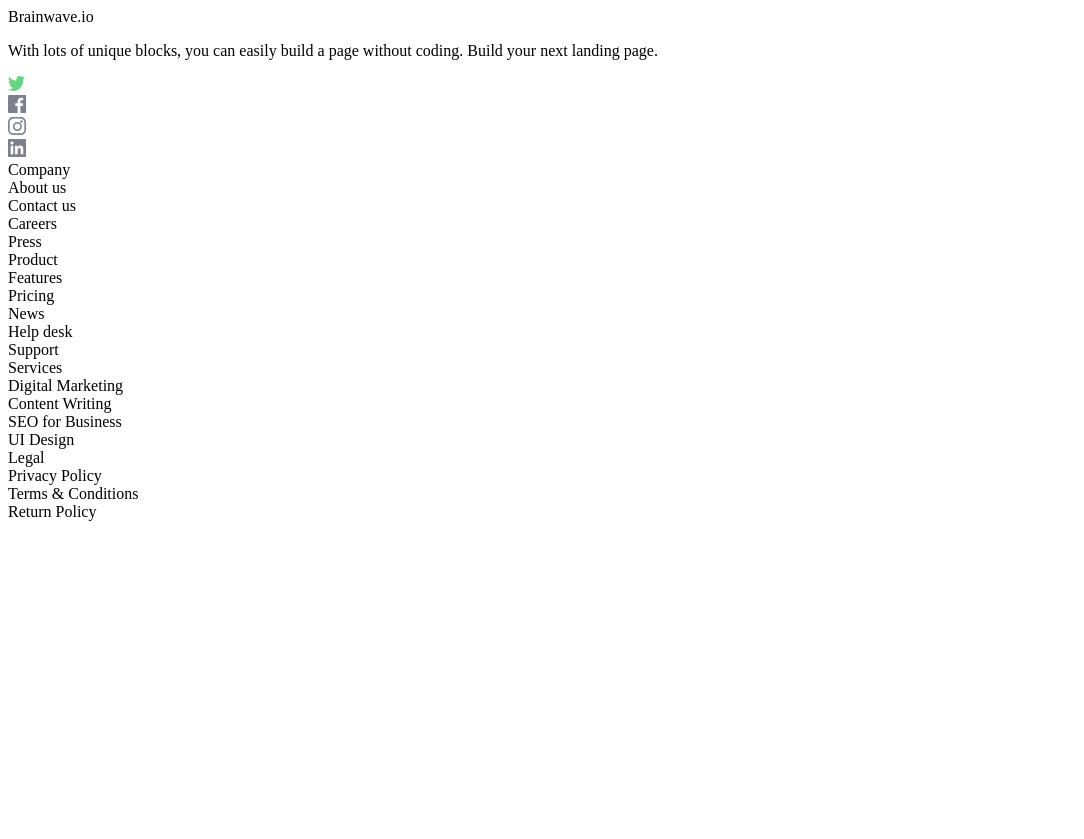
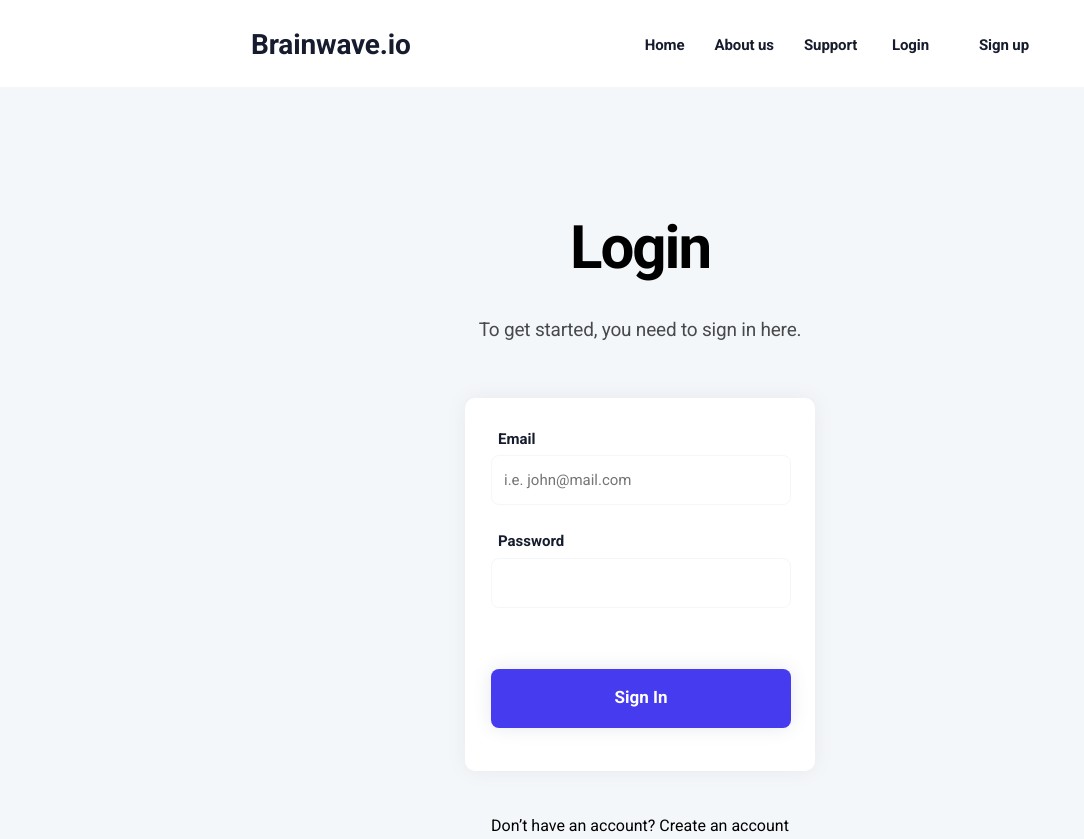
Before and after one commit to MahmudovSoltan/Topick1Final, a plain HTML site: page pages/login.html in a window 1280 px wide. Shown: the top 839 px of the page, without its empty margins (0-1084 px from the left). Before the commit the page ends 800 px from the top, so only its background shows below. Drawn offline with Linux system fonts and the light colour scheme; files whose address does not match are found by name.

Commit message:
Finished Sign in and Sign up page

```diff
--- a/Asettes/Css/login.css
+++ b/Asettes/Css/login.css
@@ -11,7 +11,8 @@
   align-items: center;
   gap: 234px;
   padding-top: 28px;
-      background: var(--homeBgColor);
+  background: var(--white);
+  padding-bottom: 26px;
 }
 .navbar {
   width: 100%;
@@ -33,10 +34,135 @@
   text-align: left;
   color: var(--mainBlack);
 }
-
+.navbar_links a {
+  font-size: 15px;
+  font-weight: 700;
+  line-height: 26px;
+  letter-spacing: -0.10000000149011612px;
+  text-align: center;
+  color: var(--mainBlack);
+  transition: all .3s ease-in-out;
+}
+.navbar_links a:hover{
+  color: var(--activeColor);
+}
+.register {
+  display: flex;
+  gap: 50px;
+}
+.register a {
+  font-size: 15px;
+  font-weight: 700;
+  line-height: 26px;
+  letter-spacing: -0.10000000149011612px;
+  text-align: right;
+  color: var(--mainBlack);
+  transition: all .3s ease-in-out;
+}
+.register a:hover{
+  color: var(--activeColor);
+}
 /* HEADER END */
 
+  /* SIGN IN START */
 
+  .signin_section {
+    background-color: var(--lightGrey);
+    height: 1104px;
+    margin-bottom: 69px;
+  }
+   .signin_container {
+    padding-top: 125px;
+    margin-bottom: 137px;
+    display: flex;
+    flex-direction: column;
+  }
+
+  .signin_content_container {
+    width: 344px;
+    height: 131px;
+    padding: 3px;
+    margin: auto;
+  }
+
+  .signin_title {
+    font-size: 60px;
+    font-weight: 700;
+    line-height: 65px;
+    letter-spacing: -2px;
+    text-align: center;
+  }
+
+ .signin_desc {
+    font-size: 19px;
+    font-weight: 400;
+    line-height: 32px;
+    letter-spacing: -0.20000000298023224px;
+    text-align: center;
+    padding-top: 34px;
+    opacity: 70%;
+  }
+
+  .signin_form {
+    width: 350px;
+    height: 373px;
+    background-color: var(--white);
+    box-shadow: 0 0 20px rgba(231, 233, 237, 1);
+    margin-top: 55px;
+    border-radius: 10px;
+    padding: 26px;
+  }
+
+  .signin_form_container{
+    margin: auto;
+    height: 441px;
+  }
+  .signin_link {
+    margin-top: 46px;
+    text-align: center;
+  }
+  .signin_link a:hover {
+    color: var(--blueColor);
+  }
+  input {
+    border: 1px solid var(--lightGrey);
+    border-radius: 8px;
+    width: 300px;
+    height: 50px;
+    font-size: 15px;
+    font-weight: 400;
+    padding: 12px;
+    margin-bottom:21px;
+  }
+  label {
+    display: block;
+    font-size: 15px;
+    font-weight: 700;
+    color: var(--mainBlack);
+    padding: 7px;
+
+  }
+
+
+  .signin_btn {
+   margin-top: 40px;
+   align-items: center;
+    text-align: center;
+    background-color: var(--blueColor);
+    padding: 14px;
+    width: 300px;
+    height: 59px;
+    border-radius: 8px;
+    color: var(--white);
+    font-size: 17px;
+    font-weight: 700;
+    box-shadow: 0 0 20px rgba(231, 233, 237, 1);
+  }
+  .signin_btn:hover {
+    background-color: rgb(21, 21, 131);
+    cursor: pointer;
+  }
+  /* SIGN IN END  */
 
 /* FOOTER START  */
 footer {
--- /dev/null
+++ b/Asettes/Css/signup.css
@@ -0,0 +1,229 @@
+.container {
+    padding: 0 251px;
+    margin: 0 auto;
+    max-width: 1440px;
+  }
+
+  /* HEADER START */
+  .header {
+    top: 0;
+    display: flex;
+    align-items: center;
+    gap: 234px;
+    padding-top: 28px;
+    background: var(--white);
+    padding-bottom: 26px;
+  }
+  .navbar {
+    width: 100%;
+    display: flex;
+    align-items: center;
+    justify-content: space-between;
+  }
+  .navbar_links {
+    display: flex;
+    align-items: center;
+    gap: 30px;
+  }
+  .header_logo {
+    /* font-family: Rubik; */
+    font-size: 28px;
+    font-weight: 700;
+    line-height: 33.18px;
+    letter-spacing: -0.15555556118488312px;
+    text-align: left;
+    color: var(--mainBlack);
+  }
+  .navbar_links a {
+    font-size: 15px;
+    font-weight: 700;
+    line-height: 26px;
+    letter-spacing: -0.10000000149011612px;
+    text-align: center;
+    color: var(--mainBlack);
+    transition: all .3s ease-in-out;
+  }
+  .navbar_links a:hover{
+    color: var(--activeColor);
+  }
+  .register {
+    display: flex;
+    gap: 50px;
+  }
+  .register a {
+    font-size: 15px;
+    font-weight: 700;
+    line-height: 26px;
+    letter-spacing: -0.10000000149011612px;
+    text-align: right;
+    color: var(--mainBlack);
+    transition: all .3s ease-in-out;
+  }
+  .register a:hover{
+    color: var(--activeColor);
+  }
+  /* HEADER END */
+
+  /* SIGN UP START */
+
+  .signup_section {
+    background-color: var(--lightGrey);
+    height: 1104px;
+    margin-bottom: 69px;
+  }
+   .signup_container {
+    padding-top: 125px;
+    margin-bottom: 137px;
+    display: flex;
+    flex-direction: column;
+  }
+
+  .signup_content_container {
+    width: 344px;
+    height: 131px;
+    padding: 3px;
+    margin: auto;
+  }
+
+  .signup_title {
+    font-size: 60px;
+    font-weight: 700;
+    line-height: 65px;
+    letter-spacing: -2px;
+    text-align: center;
+  }
+
+ .signup_desc {
+    font-size: 19px;
+    font-weight: 400;
+    line-height: 32px;
+    letter-spacing: -0.20000000298023224px;
+    text-align: center;
+    padding-top: 34px;
+    opacity: 70%;
+  }
+
+  .signup_form {
+    width: 350px;
+    height: 581px;
+    background-color: var(--white);
+    box-shadow: 0 0 20px rgba(231, 233, 237, 1);
+    margin-top: 55px;
+    border-radius: 10px;
+    padding: 26px;
+  }
+
+  .signup_form_container{
+    margin: auto;
+    height: 656px;
+  }
+  .signup_link {
+    margin-top: 46px;
+    text-align: center;
+  }
+  .signup_link a:hover {
+    color: var(--blueColor);
+  }
+  input {
+    border: 1px solid var(--lightGrey);
+    border-radius: 8px;
+    width: 300px;
+    height: 50px;
+    font-size: 15px;
+    font-weight: 400;
+    padding: 12px;
+    margin-bottom:21px;
+  }
+  label {
+    display: block;
+    font-size: 15px;
+    font-weight: 700;
+    color: var(--mainBlack);
+    padding: 7px;
+
+  }
+
+
+  .btn {
+   margin-top: 40px;
+   align-items: center;
+    text-align: center;
+    background-color: var(--blueColor);
+    padding: 14px;
+    width: 300px;
+    height: 59px;
+    border-radius: 8px;
+    color: var(--white);
+    font-size: 17px;
+    font-weight: 700;
+    box-shadow: 0 0 20px rgba(231, 233, 237, 1);
+  }
+  .btn:hover {
+    background-color: rgb(21, 21, 131);
+    cursor: pointer;
+  }
+
+  /* SIGN UP END */
+
+
+/* FOOTER START  */
+footer {
+    padding: 120px 0 165px;
+    background-color: var(--mainBlack);
+  }
+  .footer_content {
+    display: flex;
+    gap: 101px;
+  }
+  .footer_logo {
+    display: flex;
+    flex-direction: column;
+    gap: 40px;
+  }
+  .footer_logo_title {
+    color: var(--white);
+    font-size: 28px;
+    font-weight: 700;
+    line-height: 33.18px;
+    letter-spacing: -0.15555556118488312px;
+    text-align: left;
+  }
+  .footer_desc {
+    width: 274px;
+    color: var(--white);
+    font-size: 15px;
+    font-weight: 400;
+    line-height: 26px;
+    letter-spacing: -0.10000000149011612px;
+    text-align: left;
+    opacity: 65%;
+  }
+  .footer_sosials {
+    display: flex;
+    align-items: center;
+    gap: 24px;
+  }
+  .footer_right_items {
+    display: flex;
+    gap: 50px;
+  }
+  .footer_right_item_title {
+    color: var(--white);
+    font-size: 15px;
+    font-weight: 400;
+    line-height: 26px;
+    letter-spacing: -0.10000000149011612px;
+    text-align: left;
+    opacity: 65%;
+    padding-bottom: 20px;
+  }
+  .footer_right_item {
+    width: 130px;
+    color: var(--white);
+    font-size: 17px;
+    font-weight: 400;
+    line-height: 40px;
+    letter-spacing: -0.20000000298023224px;
+    text-align: left;
+  }
+  /* FOOTER END  */
--- a/Asettes/Css/variables.css
+++ b/Asettes/Css/variables.css
@@ -11,6 +11,8 @@
 
 
 
+
+
   /* FONT SIZES */
   --headOne: 60px;
 
--- a/pages/login.html
+++ b/pages/login.html
@@ -1,19 +1,62 @@
 <!DOCTYPE html>
 <html lang="en">
+
 <head>
     <meta charset="UTF-8">
     <meta name="viewport" content="width=device-width, initial-scale=1.0">
-    <title>Document</title>
+    <title>Sign In</title>
+    <link rel="stylesheet" href="../Asettes/Css/qlobal.css">
+    <link rel="stylesheet" href="../Asettes/Css/login.css">
 </head>
+
 <body>
+    <!-- HEADER START -->
+    <header class="header container">
+        <h1 class="header_logo">
+            Brainwave.io
+        </h1>
+        <nav class="navbar">
+            <ul class="navbar_links">
+                <li><a href="#">Home</a></li>
+                <li><a href="#about">About us</a></li>
+                <li><a href="pages/support.html"> Support</a></li>
+            </ul>
+            <div class="register">
+                <a href="#login">Login</a>
+                <a href="#signin">Sign up</a>
+            </div>
+        </nav>
 
+    </header>
+    <!-- HEADER END -->
 
+    <!-- SIGN IN START -->
+    <main>
+        <section class="signin_section">
+            <div class="signin_container container">
+                <div class="signin_content_container">
+                    <h1 class="signin_title">Login</h1>
+                    <p class="signin_desc">To get started, you need to sign in here.</p>
+                </div>
+                <div class="signin_form_container">
+                    <form class="signin_form">
+                        <label for="email">Email</label>
+                        <input id="email" name="email" type="email" placeholder="i.e. john@mail.com">
+                        <label for="password">Password</label>
+                        <input id="password" name="password" type="password">
+                        <button type="submit" class="signin_btn">Sign In</button>
+                    </form>
+                        <div class="signin_link">
+                            <p>Don’t have an account?
+                                <a href="#">Create an account</a>
+                            </p>
+                        </div>
+                </div>
+            </div>
+        </section>
+    </main>
 
-
-
-
-
-
+    <!-- SIGN IN END -->
 
     <!-- FOOTER START -->
     <footer>
@@ -24,7 +67,8 @@
                         Brainwave.io
                     </div>
                     <p class="footer_desc">
-                            With lots of unique blocks, you can easily build a page without coding. Build your next landing page.
+                        With lots of unique blocks, you can easily build a page without coding. Build your next landing
+                        page.
                     </p>
                     <div class="footer_sosials">
                         <div class="footer_social">
@@ -118,4 +162,5 @@
     </footer>
     <!-- FOOTER END -->
 </body>
+
 </html>
```
Also changed, not shown: pages/signin.html (+172 -0 lines). Lines whose indentation alone changed are shown as unchanged.
